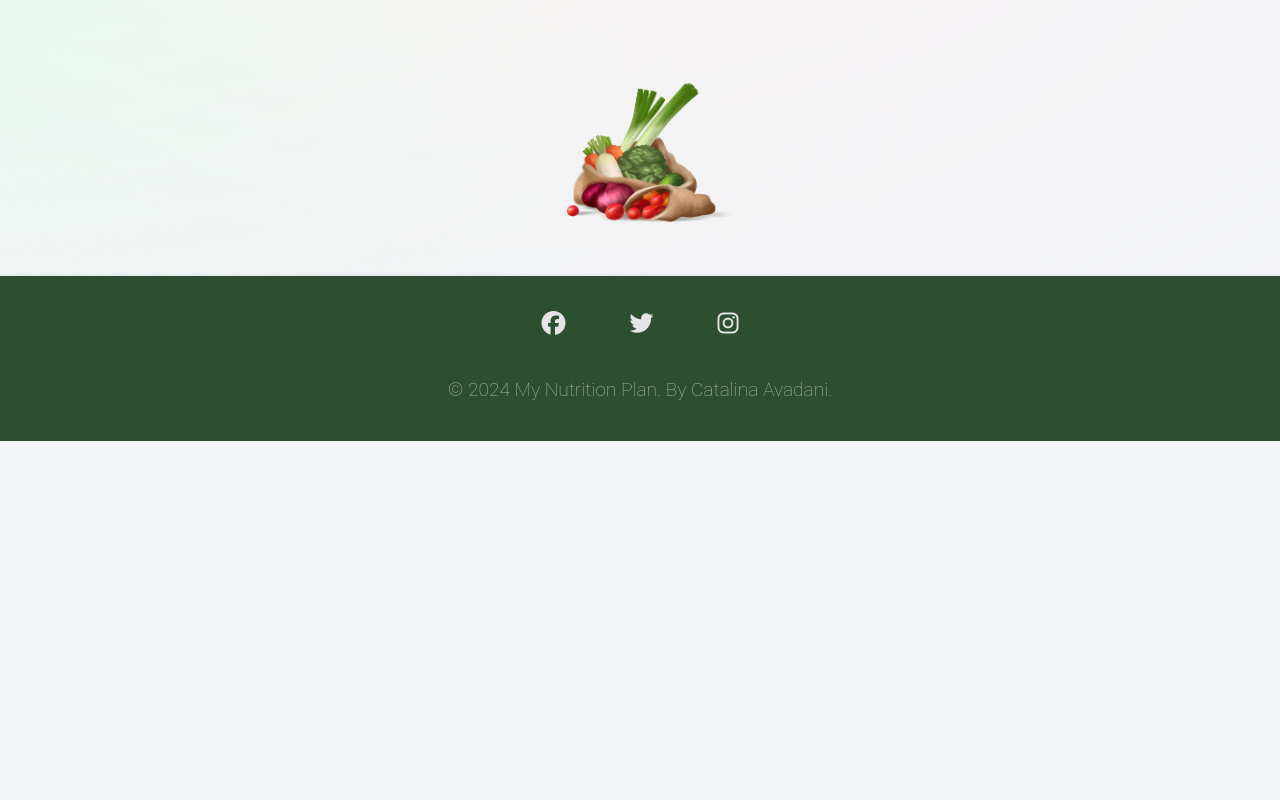
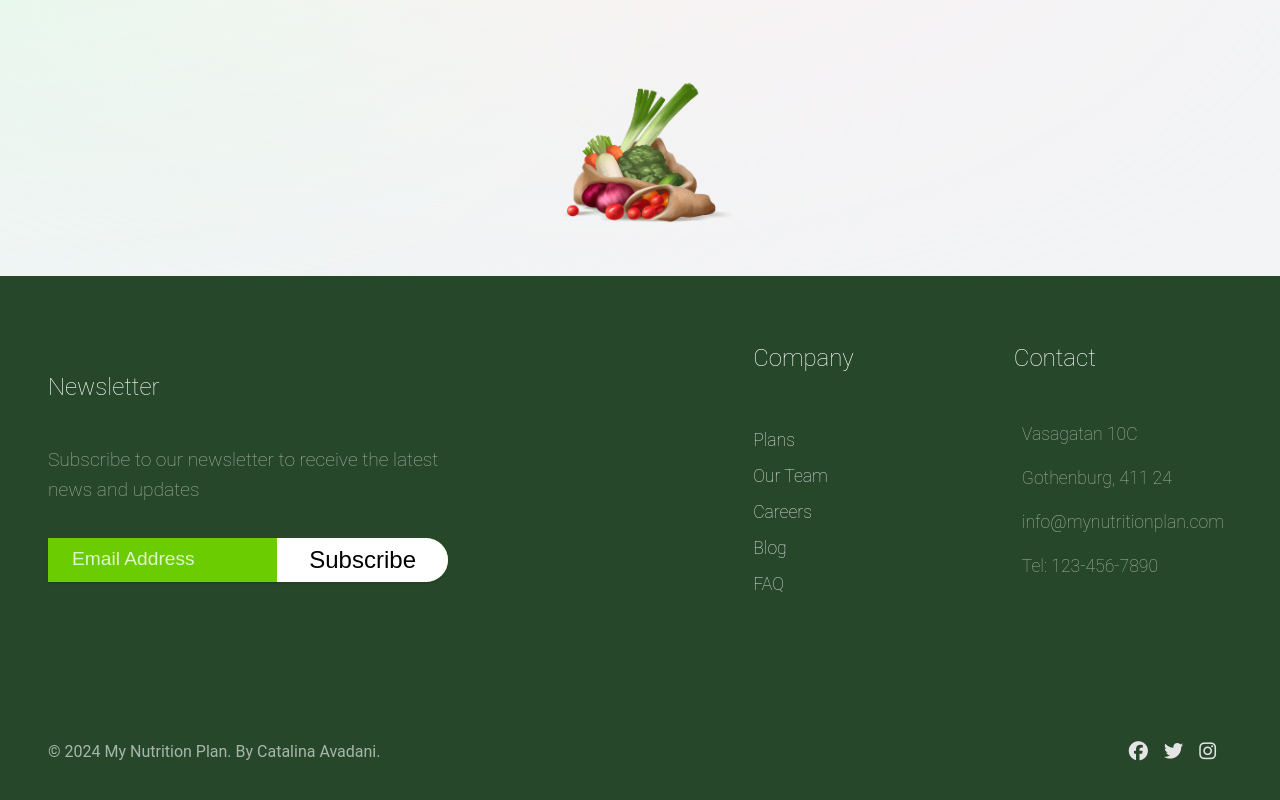
Before and after one commit to CatAvadani/My-Nutrition-Plan, a React (Vite) app: page / in a window 1280 px wide. Shown: the part 422-1222 px from the top of the page. Before the commit the page ends 863 px from the top, so only its background shows below. Built offline with nearby package versions, Linux system fonts and the light colour scheme.

Commit message:
Footer styles

```diff
--- a/src/App.tsx
+++ b/src/App.tsx
@@ -12,7 +12,8 @@ import { PinkShape } from "./components/styles/PinkShape.styled";
 const theme = {
   colors: {
     header: "rgba(236,253,245,0.8)",
-    footer: "#2b4f2f",
+    // footer: "#2b4f2f",
+    footer: "#27472a",
     navItem: "#6ACC01",
     text: "#000",
   },
--- a/src/components/Footer.tsx
+++ b/src/components/Footer.tsx
@@ -1,4 +1,13 @@
-import { FontAwesomeIcon, FooterStyled } from "./styles/FooterStyled";
+import { ButtonStyled } from "./styles/ButtonStyled";
+import { FooterLinks } from "./styles/FooterLinks.styled";
+import {
+  FontAwesomeIcon,
+  FooterMainContent,
+  FooterStyled,
+  MediaLinks,
+  NewsletterStyled,
+} from "./styles/FooterStyled";
+import { InputStyled } from "./styles/InputStyled";
 
 const today = new Date();
 const year = today.getFullYear();
@@ -6,7 +15,40 @@ const year = today.getFullYear();
 export default function Footer() {
   return (
     <FooterStyled>
+      <FooterMainContent>
+        <NewsletterStyled>
+          <h2>Newsletter</h2>
+          <p>
+            Subscribe to our newsletter to receive the latest news and updates
+          </p>
+          <InputStyled>
+            <input type='email' placeholder='Email Address' />
+            <ButtonStyled type='submit'>Subscribe</ButtonStyled>
+          </InputStyled>
+        </NewsletterStyled>
+        <FooterLinks>
+          <div className='div2-1'>
+            <h2>Company</h2>
             <ul>
+              <li>Plans</li>
+              <li>Our Team</li>
+              <li>Careers</li>
+              <li>Blog</li>
+              <li>FAQ</li>
+            </ul>
+          </div>
+          <div className='div2-2'>
+            <h2>Contact</h2>
+            <p>Vasagatan 10C</p>
+            <p>Gothenburg, 411 24</p>
+            <p>info@mynutritionplan.com </p>
+            <p>Tel: 123-456-7890</p>
+          </div>
+        </FooterLinks>
+      </FooterMainContent>
+      <div className='copyRight'>
+        <p>&copy; {year} My Nutrition Plan. By Catalina Avadani.</p>
+        <MediaLinks>
           <li>
             <a href=''>
               <FontAwesomeIcon className='fa-brands fa-facebook' />
@@ -22,8 +64,8 @@ export default function Footer() {
               <FontAwesomeIcon className='fa-brands fa-instagram' />
             </a>
           </li>
-      </ul>
-      <p> © {year} My Nutrition Plan. By Catalina Avadani.</p>
+        </MediaLinks>
+      </div>
     </FooterStyled>
   );
 }
--- a/src/components/Header.tsx
+++ b/src/components/Header.tsx
@@ -16,6 +16,7 @@ export default function Header() {
   const toggleLinks = () => {
     setShowLinks(!showLinks);
   };
+
   return (
     <Navigation>
       <NavHeader>
--- a/src/components/MainContent.tsx
+++ b/src/components/MainContent.tsx
@@ -7,6 +7,7 @@ import {
   RecipeCard,
   RecipesGridStyled,
 } from "./styles/RecipesGridStyled";
+// import { motion } from "framer-motion";
 
 // Create a type for the props  of the MainContent component
 interface MainContentProps {
@@ -51,7 +52,7 @@ export default function MainContent() {
               </a>
             </p>
           </RecipeCard>
-          // </motion.div>
+          //  </motion.div>
         ))}
       </RecipesGridStyled>
       <img className='homePageImg' src='/public/homePage-img.png' alt='' />
--- a/src/components/styles/ButtonStyled.tsx
+++ b/src/components/styles/ButtonStyled.tsx
@@ -14,4 +14,9 @@ export const ButtonStyled = styled.button`
   &:hover {
     background-color: #5fbc00;
   }
+
+  @media (max-width: 768px) {
+    padding: 0.7rem 1rem;
+    font-size: 1.1rem;
+  }
 `;
--- a/src/components/styles/Explore.styled.tsx
+++ b/src/components/styles/Explore.styled.tsx
@@ -14,6 +14,7 @@ export const ExploreStyled = styled.div`
   }
 
   @media (max-width: 768px) {
+
     h1 {
       font-size: 1.5rem;
       margin: 1rem;
@@ -31,8 +32,8 @@ export const VideoContainer = styled.div`
   margin: 0 auto;
 
   @media (max-width: 768px) {
-    width: 400px;
-    height: 300px;
+    width: 320px;
+    height: 280px;
   }
 
   &:video {
--- /dev/null
+++ b/src/components/styles/FooterLinks.styled.tsx
@@ -0,0 +1,59 @@
+import styled from "styled-components";
+
+export const FooterLinks = styled.div`
+  display: flex;
+  justify-content: space-between;
+  align-items: left;
+  font-size: 1.1rem;
+  font-weight: 100;
+  gap: 10rem;
+
+  h2 {
+    font-size: 1.5rem;
+    margin-left: 0;
+  }
+
+  ul {
+    list-style: none;
+
+    li {
+      margin: 1rem 0;
+      color: #e5e5e5;
+      cursor: pointer;
+      transition: all 0.3s ease-in-out;
+      &:hover {
+        color: ${({ theme }) => theme.colors.navItem};
+      }
+    }
+  }
+  .div2-1,
+  .div2-2 {
+    display: flex;
+    text-align: left;
+    flex-direction: column;
+    p {
+      margin: 0.5rem;
+    }
+
+    ul {
+      padding-left: 0;
+    }
+  }
+  .div2-2 {
+    h2 {
+      margin-bottom: 2.5rem;
+    }
+  }
+
+  @media (max-width: 768px) {
+    flex-direction: column;
+    align-items: center;
+    padding: 1rem;
+    gap: 2rem;
+
+    .div2-1,
+    .div2-2 {
+      text-align: center;
+    }
+  }
+`;
--- a/src/components/styles/FooterStyled.tsx
+++ b/src/components/styles/FooterStyled.tsx
@@ -1,45 +1,66 @@
 import styled from "styled-components";
 
 export const FooterStyled = styled.footer`
+  background-color: ${({ theme }) => theme.colors.footer};
+  color: white;
+  h2 {
+    font-size: 1.5rem;
+    font-weight: 100;
+    margin-bottom: 1.5rem;
+  }
+
+  .copyRight {
+    display: flex;
+    justify-content: space-between;
+    align-items: center;
+    padding: 3rem;
+  }
+
+  @media (max-width: 768px) {
+    flex-direction: column;
+    font-size: 1.1rem;
+    h1 {
+      margin-left: 0;
+    }
+
+    .copyRight {
+      flex-direction: column;
+      text-align: center;
+    }
+  }
+`;
+
+export const FooterMainContent = styled.div`
   display: flex;
-  flex-direction: column;
-  background-color: ${({ theme }) => theme.colors.footer};
-  // color: ${({ theme }) => theme.colors.text};
-  color: white;
-  text-align: center;
-  width: 100%;
-  padding: 1rem;
-  height: 4rem;
-  justify-content: center;
+  padding: 3rem;
+  justify-content: space-between;
   align-items: center;
   font-size: 1.2rem;
   font-weight: 100;
   height: 100%;
   width: 100%;
-  box-shadow: 0 0 4px rgba(0, 0, 0, 0.1);
-
-  ul {
-    list-style: none;
-    display: flex;
-    justify-content: center;
-    align-items: center;
-    padding: 0;
-  }
-
-  li {
-    margin: 0 1rem;
-  }
 
   @media (max-width: 768px) {
+    flex-direction: column;
     font-size: 1.1rem;
+    h1 {
+      margin-left: 0;
+    }
   }
 `;
 
 // Footer icons
+export const MediaLinks = styled.ul`
+  list-style: none;
+  display: flex;
+  padding: 0;
+  text-align: left;
+`;
 
 export const FontAwesomeIcon = styled.i`
-  margin: 0 1rem;
-  font-size: 1.5rem;
+  margin-left: 0;
+  margin-right: 1rem;
+  font-size: 1.2rem;
   color: #e5e5e5;
   cursor: pointer;
   transition: all 0.3s ease-in-out;
@@ -47,3 +68,43 @@ export const FontAwesomeIcon = styled.i`
     color: ${({ theme }) => theme.colors.navItem};
   }
 `;
+
+export const NewsletterStyled = styled.div`
+  display: flex;
+  flex-direction: column;
+  justify-content: center;
+  align-items: left;
+  max-width: 400px;
+
+  h1 {
+    margin-bottom: 2.5rem;
+  }
+
+  p {
+    margin-bottom: 1rem;
+  }
+
+  form {
+    margin: 1rem 0;
+    border-radius: 0 2rem 2rem 0;
+
+    input {
+      font-size: 1rem;
+      padding: 0.5rem;
+    }
+  }
+
+  @media (max-width: 768px) {
+    margin-bottom: 2rem;
+    text-align: center;
+
+    p {
+      max-width: 300px;
+      text-align: center;
+    }
+
+    form {
+      border-radius: 2rem;
+
+  }
+`;
--- a/src/components/styles/Header.styled.tsx
+++ b/src/components/styles/Header.styled.tsx
@@ -25,19 +25,26 @@ export const NavList = styled.ul`
   align-items: center;
   justify-content: center;
 
+  li {
+    font-size: 1.5rem;
+  }
+
+
   @media (max-width: 768px) {
     position: absolute;
     width: 100%;
     top: 100%;
     left: 0;
     padding: 0.5rem;
-    align-items: center;
     gap: 0.5rem;
+
+    li {
+      padding: 0.5rem 1rem;
+      border-radius: 5rem;
   }
 `;
 
 export const NavHeader = styled.div`
-  position: relative;
   display: flex;
   width: 100%;
   align-items: center;
@@ -100,5 +107,10 @@ export const NavItem = styled.li`
   @media (max-width: 768px) {
     padding: 0.5rem 1rem;
     font-size: 1.1rem;
+    background-color: ${({ theme }) => theme.colors.navItem};
+    .navLink {
+      color: white;
+      font-size: 1.1rem;
+    }
   }
 `;
--- a/src/components/styles/InputStyled.tsx
+++ b/src/components/styles/InputStyled.tsx
@@ -22,9 +22,11 @@ export const InputStyled = styled.form`
     color: white;
     border: none;
     outline: none;
+    font-size: 1.2rem;
+    padding-left: 2.5rem;
 
     &::placeholder {
-      color: white;
+      color: rgba(255, 255, 255, 0.8);
       padding-left: 1rem;
       font-size: 1.2rem;
     }
--- a/src/components/styles/Navigation.styled.tsx
+++ b/src/components/styles/Navigation.styled.tsx
@@ -23,8 +23,10 @@ export const Navigation = styled.div`
   }
 
   @media (max-width: 768px) {
+    position: relative;
+    left: 0;
+    transform: none;
     top: 1rem;
-    align-items: flex-start;
     padding: 0.5rem 1rem;
   }
 `;
```
Lines whose indentation alone changed are shown as unchanged.
